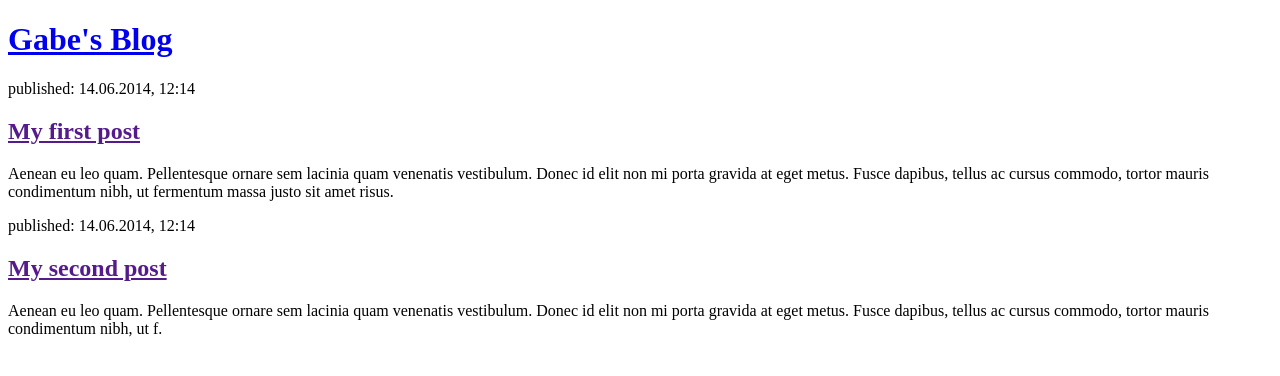
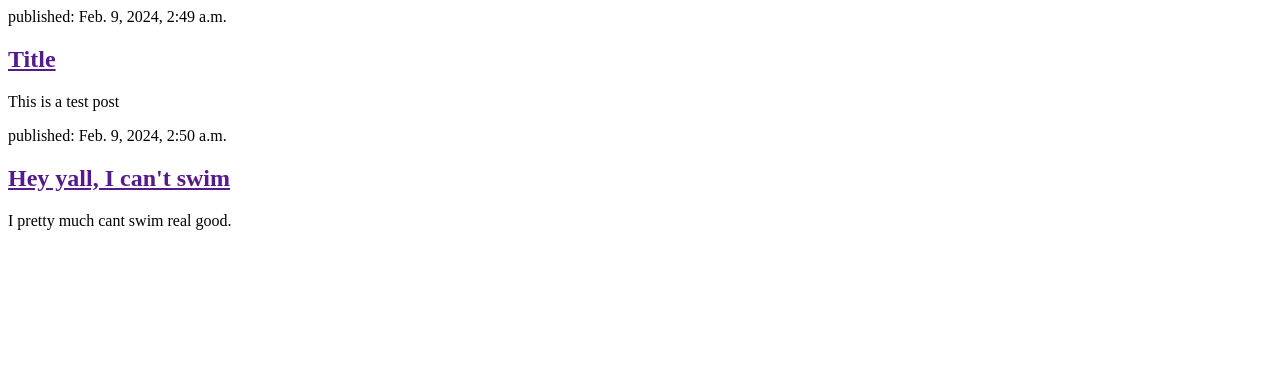
Before and after one commit to ItsGabeReal/M04-Tutoral, a Django app: page / in a window 1280 px wide. Shown: the top 376 px of the page. Run offline with Django 3.2, Linux system fonts and the light colour scheme; data comes from the database, SQL or seed files in the repository.

Commit message:
Update blog template to display posts

```diff
--- a/blog/templates/blog/post_list.html
+++ b/blog/templates/blog/post_list.html
@@ -3,21 +3,12 @@
     <head>
         <title>Gabe's blog</title>
     </head>
-    <body>
-        <header>
-            <h1><a href="/">Gabe's Blog</a></h1>
-        </header>
 
+    {% for post in posts %}
         <article>
-            <time>published: 14.06.2014, 12:14</time>
-            <h2><a href="">My first post</a></h2>
-            <p>Aenean eu leo quam. Pellentesque ornare sem lacinia quam venenatis vestibulum. Donec id elit non mi porta gravida at eget metus. Fusce dapibus, tellus ac cursus commodo, tortor mauris condimentum nibh, ut fermentum massa justo sit amet risus.</p>
+            <time>published: {{ post.published_date }}</time>
+            <h2><a href="">{{ post.title }}</a></h2>
+            <p>{{ post.text|linebreaksbr }}</p>
         </article>
-
-        <article>
-            <time>published: 14.06.2014, 12:14</time>
-            <h2><a href="">My second post</a></h2>
-            <p>Aenean eu leo quam. Pellentesque ornare sem lacinia quam venenatis vestibulum. Donec id elit non mi porta gravida at eget metus. Fusce dapibus, tellus ac cursus commodo, tortor mauris condimentum nibh, ut f.</p>
-        </article>
-    </body>
+    {% endfor %}
 </html>
--- a/blog/views.py
+++ b/blog/views.py
@@ -1,4 +1,7 @@
 from django.shortcuts import render
+from django.utils import timezone
+from .models import Post
 
 def post_list(request):
-    return render(request, 'blog/post_list.html', {})
+    posts = Post.objects.filter(published_date__lte=timezone.now()).order_by('published_date')
+    return render(request, 'blog/post_list.html', {'posts': posts})
```
Also changed, not shown: 1 other file.
